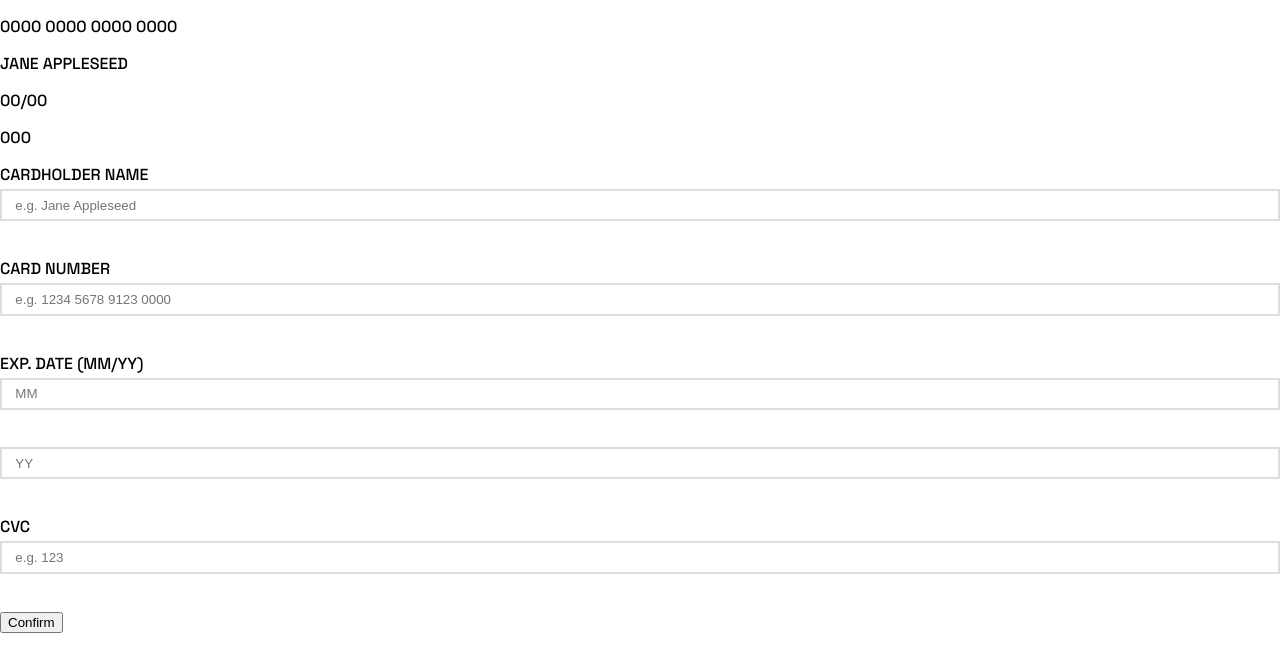
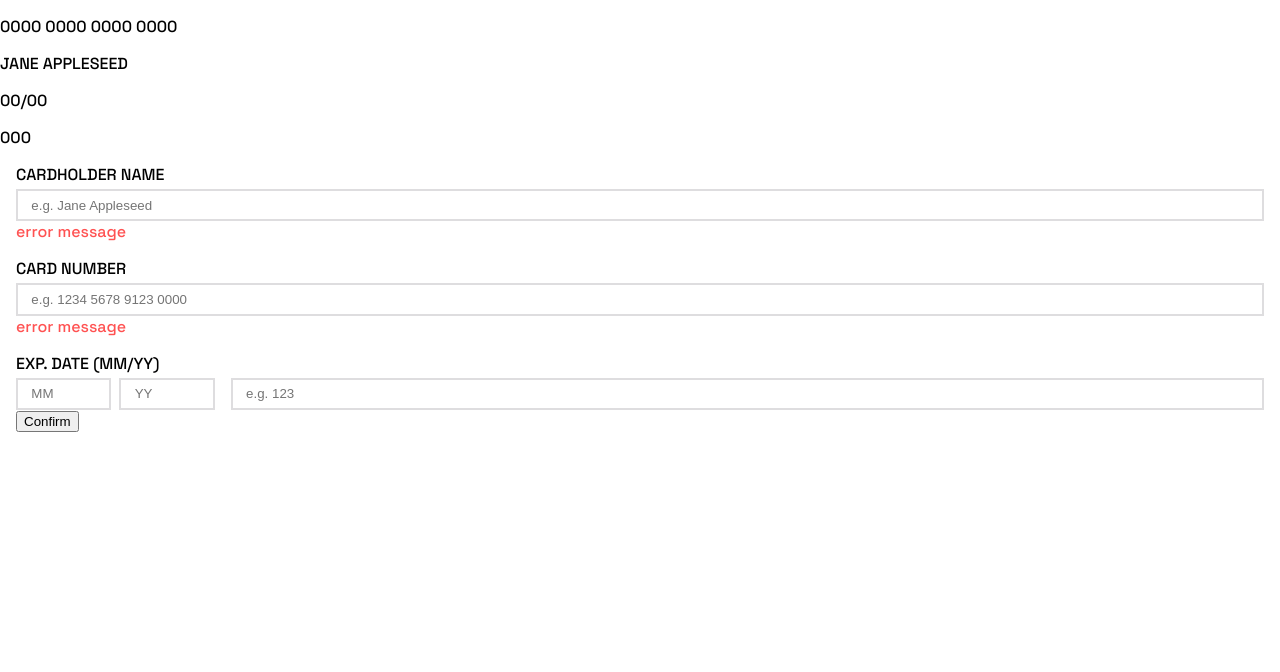
Before and after one commit to wishba/interactive-card-details-form-main, a React (Vite) app: page / in a window 1280 px wide. Shown: the top 672 px of the page. Built offline with nearby package versions, Linux system fonts and the light colour scheme.

Commit message:
input position

```diff
--- a/src/App.jsx
+++ b/src/App.jsx
@@ -96,6 +96,8 @@ function App() {
           <p className='form__message' id="errorNumber">error message</p>
 
           <label>EXP. DATE (MM/YY)</label>
+          <div className="form__flex">
+            <div className="form__flex-date">
               <div className="form__input" id='inputMM'>
                 <input type="text"
                   placeholder="MM"
@@ -122,7 +124,7 @@ function App() {
                   }}
                 />
               </div>
-          <p className='form__message' id="errorMM">error message</p>
+              {/* <p className='form__message' id="errorMM">error message</p> */}
               <div className="form__input" id='inputYY'>
                 <input type="text"
                   placeholder="YY"
@@ -150,9 +152,11 @@ function App() {
                   }}
                 />
               </div>
-          <p className='form__message' id="errorYY">error message</p>
+              {/* <p className='form__message' id="errorYY">error message</p> */}
+            </div>
 
-          <label>CVC</label>
+            <div className="form__flex-cvc">
+              {/* <label>CVC</label> */}
               <div className="form__input" id='inputCVC'>
                 <input type="text"
                   placeholder="e.g. 123"
@@ -179,7 +183,9 @@ function App() {
                   }}
                 />
               </div>
-          <p className='form__message' id="errorCVC">error message</p>
+              {/* <p className='form__message' id="errorCVC">error message</p> */}
+            </div>
+          </div>
 
           <button type="submit">Confirm</button>
         </form>
--- a/src/index.css
+++ b/src/index.css
@@ -28,8 +28,12 @@ body {
   padding: 0;
 }
 
+.form {
+  margin: 1em;
+}
+
 .form__message {
-  visibility: hidden;
+  /* visibility: hidden; */
   color: var(--clr-inputerr);
   margin-top: 0;
 }
@@ -67,3 +71,19 @@ input {
 input:focus {
   outline: none;
 }
+
+.form__flex {
+  display: flex;
+  width: 100%;
+}
+
+.form__flex-date {
+  display: flex;
+  width: 15em;
+  gap: .5em;
+}
+
+.form__flex-cvc {
+  width: 100%;
+  margin-left: 1em;
+}
```
Lines whose indentation alone changed are shown as unchanged.
